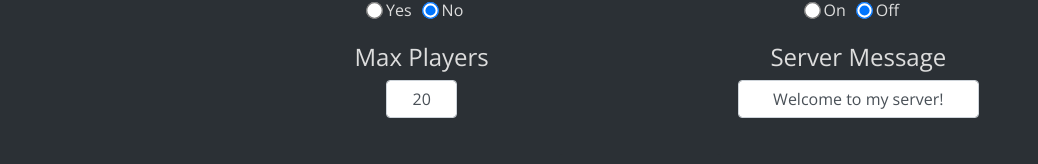
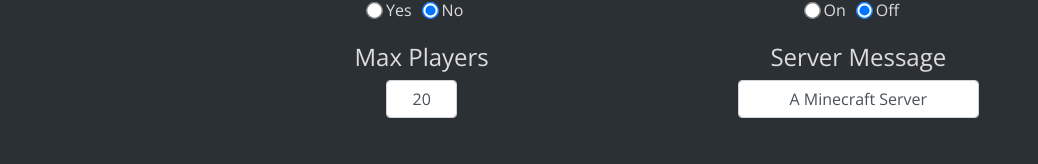
Before and after one commit to jlungu/minecraft-server-tool, a Vue app: page /#/download in a window 1280 px wide. Shown: the part 385-549 px from the top of the page, without its empty margins (0-1038 px from the left). Built offline with nearby package versions, Linux system fonts and the light colour scheme.

Commit message:
Changed default message to actual server default message

```diff
--- a/src/components/Download.vue
+++ b/src/components/Download.vue
@@ -108,7 +108,7 @@
                     <h4>Server Message</h4>
                     <div class="form-group col-md-8" id="server_mssg">
                         <label for="inputZip"></label>
-                        <input type="text" @input="updateMessage" class="form-control" id="inputZip" value="Welcome to my server!" placeholder="How about a nice greeting?">
+                        <input type="text" @input="updateMessage" class="form-control" id="inputZip" value="A Minecraft Server" placeholder="How about a nice greeting?">
                     </div>
                 </div>
             </div>
@@ -271,7 +271,7 @@ export default {
   data: function() {
       return{
             advanced: false,
-            serverMessage: "Welcome to my server!",
+            serverMessage: "A Minecraft Server",
             maxPlayers: 20,
             gamemode: "easy",
             hardcore: "false",
```
